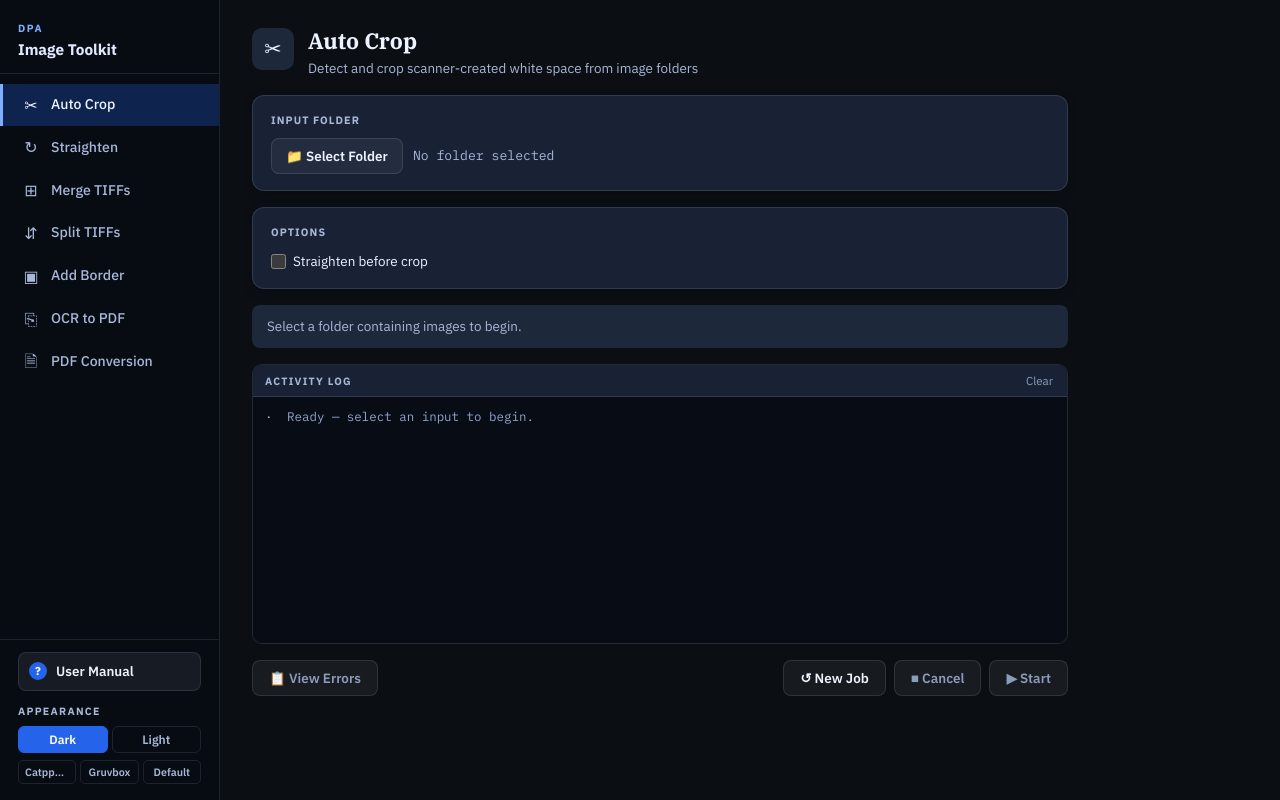
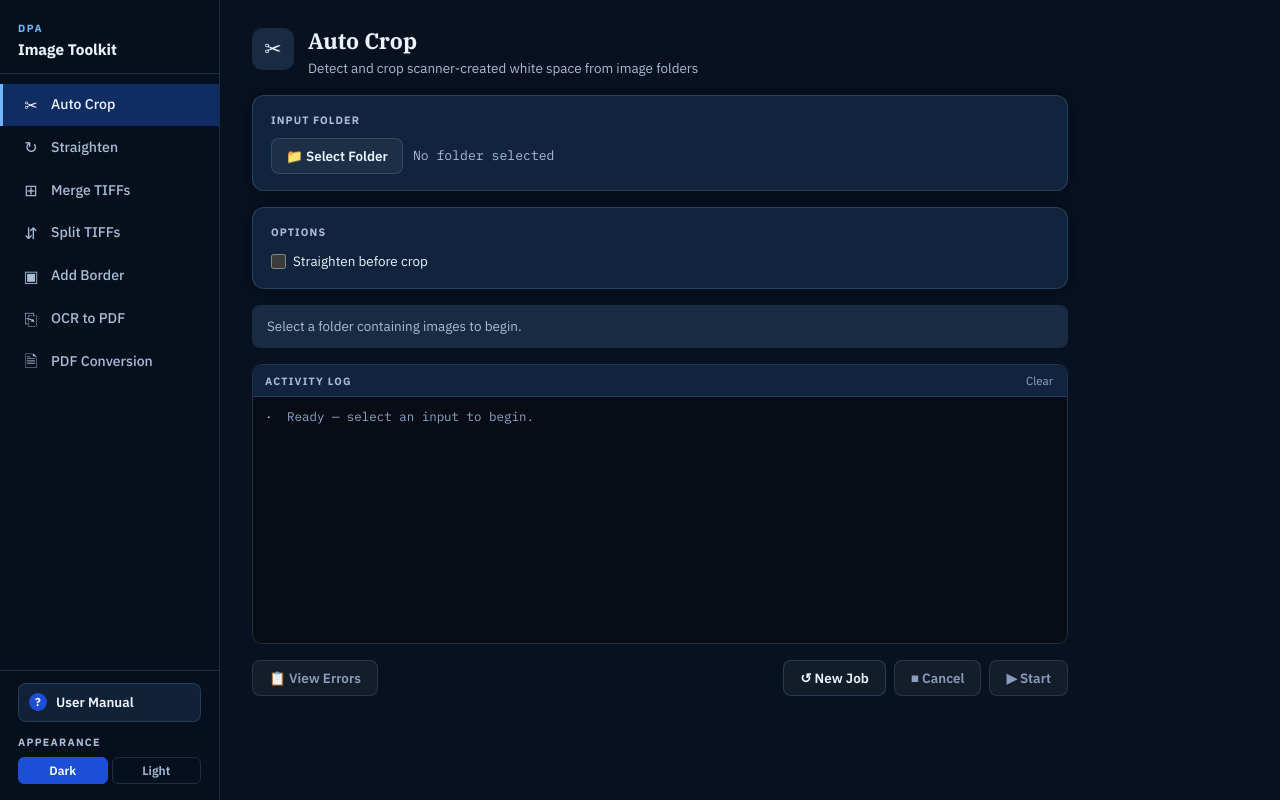
Before and after one commit to snyderb-de/DPA-Image-Toolkit, a Flask app: page / in a window 1280 px wide. Run offline with Flask 3, Linux system fonts and the light colour scheme; some libraries are stand-ins or nearby versions.

Commit message:
Simplify theme options

```diff
--- a/docs/index.html
+++ b/docs/index.html
@@ -590,7 +590,7 @@
               <div class="ptask"><span class="wid">W-008</span>Windows launcher — <code>image-toolkit-web.bat</code> entry point</div>
               <div class="ptask"><span class="wid">W-009</span>PyInstaller bundle — single <code>.exe</code>, bundles Flask + PyWebView + all Python deps + Tesseract path config</div>
               <div class="ptask"><span class="wid">W-010</span>Parity smoke test — all seven tools produce expected output from the web-window EXE</div>
-              <div class="ptask"><span class="wid">W-011</span>Theme switcher — light/dark toggle + named theme loader (Catppuccin, Gruvbox as first two)</div>
+              <div class="ptask"><span class="wid">W-011</span>Theme switcher — clear blue-based light and dark modes shared with the manual</div>
             </div>
           </div>
         </div>
--- a/web/static/app.css
+++ b/web/static/app.css
@@ -10,6 +10,14 @@
   color: var(--ink);
   transition: background 0.2s, color 0.2s;
   overflow: hidden;
+}
+
+button:focus,
+a:focus,
+input:focus,
+select:focus {
+  outline: 2px solid var(--accent);
+  outline-offset: 2px;
 }
 
 /* ── Layout ───────────────────────────────────────────────────────────────── */
@@ -48,7 +56,7 @@
 .sidebar-brand-name {
   font-size: 0.96rem;
   font-weight: 700;
-  color: #e2eaff;
+  color: var(--sidebar-brand-ink);
   line-height: 1.2;
 }
 
@@ -129,7 +137,7 @@
 }
 
 .manual-link:hover {
-  color: #fff;
+  color: var(--sidebar-ink-act);
   border-color: var(--accent-fill);
 }
 
@@ -183,37 +191,6 @@
   background: var(--accent-fill);
   border-color: var(--accent-fill);
   color: var(--accent-text);
-}
-
-.named-themes {
-  margin-top: 7px;
-  display: flex;
-  gap: 4px;
-  flex-wrap: wrap;
-}
-
-.named-theme-btn {
-  flex: 1;
-  min-width: 0;
-  padding: 4px 6px;
-  border: 1px solid var(--sidebar-border);
-  border-radius: 5px;
-  background: transparent;
-  color: var(--sidebar-ink);
-  font-size: 0.67rem;
-  font-weight: 600;
-  font-family: inherit;
-  cursor: pointer;
-  text-align: center;
-  white-space: nowrap;
-  overflow: hidden;
-  text-overflow: ellipsis;
-  transition: all 0.12s;
-}
-
-.named-theme-btn:hover, .named-theme-btn.active {
-  border-color: var(--accent);
-  color: var(--accent);
 }
 
 /* ── Main area ────────────────────────────────────────────────────────────── */
@@ -371,6 +348,10 @@
 .mode-btn.active {
   background: var(--accent-fill);
   color: var(--accent-text);
+}
+
+#pdf-input-mode-toggle {
+  margin-bottom: 14px;
 }
 
 /* ── Status banner ────────────────────────────────────────────────────────── */
--- a/web/static/app.js
+++ b/web/static/app.js
@@ -39,25 +39,14 @@
 // ── Theme ─────────────────────────────────────────────────────────────────
 
 const THEME_KEY = 'dpa-toolkit-theme';
-const NAMED_KEY = 'dpa-toolkit-named-theme';
 
 function initTheme() {
   const saved = localStorage.getItem(THEME_KEY) || 'dark';
-  const named = localStorage.getItem(NAMED_KEY) || '';
   applyTheme(saved, false);
-  if (named) applyNamedTheme(named, false);
 }
 
 function setTheme(t) {
   applyTheme(t, true);
-  // Clear named theme when switching base
-  applyNamedTheme('', true);
-}
-
-function setNamedTheme(name) {
-  applyNamedTheme(name, true);
-  // Named dark themes imply dark base
-  if (name) applyTheme('dark', false);
 }
 
 function applyTheme(t, save) {
@@ -72,14 +61,6 @@
       headers: { 'Content-Type': 'application/json' },
     });
   }
-}
-
-function applyNamedTheme(name, save) {
-  document.documentElement.setAttribute('data-named-theme', name);
-  document.querySelectorAll('.named-theme-btn').forEach(btn => {
-    btn.classList.toggle('active', btn.textContent.trim().toLowerCase().startsWith(name.split('-')[0]));
-  });
-  if (save) localStorage.setItem(NAMED_KEY, name);
 }
 
 // ── Navigation ────────────────────────────────────────────────────────────
--- a/web/static/tokens.css
+++ b/web/static/tokens.css
@@ -9,32 +8,33 @@
   color-scheme: dark;
 
   /* Backgrounds */
-  --bg:        #0b0f14;
-  --bg2:       #111827;
-  --panel:     #192235;
-  --panel2:    #22304a;
-  --panel-border: rgba(210,225,255,0.13);
+  --bg:        #07111f;
+  --bg2:       #0c1a2d;
+  --panel:     #10243d;
+  --panel2:    #173458;
+  --panel-border: rgba(147,197,253,0.18);
 
-  /* Sidebar (always dark) */
-  --sidebar-bg:      #070b12;
-  --sidebar-border:  rgba(210,225,255,0.11);
-  --sidebar-hover:   rgba(210,225,255,0.08);
-  --sidebar-active:  rgba(37,99,235,0.28);
-  --sidebar-ink:     #a8b7d8;
-  --sidebar-ink-act: #eef4ff;
+  /* Sidebar */
+  --sidebar-bg:        #06101d;
+  --sidebar-border:    rgba(147,197,253,0.16);
+  --sidebar-hover:     rgba(96,165,250,0.12);
+  --sidebar-active:    rgba(37,99,235,0.34);
+  --sidebar-ink:       #a9bdd7;
+  --sidebar-ink-act:   #f1f7ff;
+  --sidebar-brand-ink: #edf6ff;
 
   /* Text */
-  --ink:   #edf3ff;
-  --muted: #a8b7d8;
-  --faint: #8b9bbc;
+  --ink:   #edf6ff;
+  --muted: #a9bdd7;
+  --faint: #91a6c2;
 
-  /* Accent — electric blue → purple gradient */
-  --accent:       #7fb0ff;
-  --accent2:      #b08cff;
-  --accent-fill:  #2563eb;
+  /* Accent - blue based */
+  --accent:       #73b6ff;
+  --accent2:      #38bdf8;
+  --accent-fill:  #1d4ed8;
   --accent-glow:  rgba(37, 99, 235, 0.55);
-  --accent2-glow: rgba(176, 140, 255, 0.4);
-  --accent-dim:   rgba(127, 176, 255, 0.16);
+  --accent2-glow: rgba(56, 189, 248, 0.36);
+  --accent-dim:   rgba(115, 182, 255, 0.16);
   --accent-text:  #ffffff;
 
   /* Semantic */
--- a/web/templates/index.html
+++ b/web/templates/index.html
@@ -67,11 +67,6 @@
       <div class="theme-btns">
         <button class="theme-btn" id="theme-dark" onclick="setTheme('dark')">Dark</button>
         <button class="theme-btn" id="theme-light" onclick="setTheme('light')">Light</button>
-      </div>
-      <div class="named-themes">
-        <button class="named-theme-btn" onclick="setNamedTheme('catppuccin-mocha')">Catppuccin</button>
-        <button class="named-theme-btn" onclick="setNamedTheme('gruvbox-dark')">Gruvbox</button>
-        <button class="named-theme-btn" onclick="setNamedTheme('')">Default</button>
       </div>
     </div>
   </nav>
--- a/web/templates/manual.html
+++ b/web/templates/manual.html
@@ -37,11 +37,6 @@
       <div class="theme-btns">
         <button class="theme-btn" id="theme-dark" onclick="setTheme('dark')">Dark</button>
         <button class="theme-btn" id="theme-light" onclick="setTheme('light')">Light</button>
-      </div>
-      <div class="named-themes">
-        <button class="named-theme-btn" onclick="setNamedTheme('catppuccin-mocha')">Catppuccin</button>
-        <button class="named-theme-btn" onclick="setNamedTheme('gruvbox-dark')">Gruvbox</button>
-        <button class="named-theme-btn" onclick="setNamedTheme('')">Default</button>
       </div>
     </div>
   </aside>
```
Also changed, not shown: other parts of web/static/tokens.css (+18 -74 lines), testing/web_backend/test_theme_contrast.py (+13 -11 lines), web/static/manual.css (+23 -18 lines), web/static/manual.js (+0 -17 lines).
